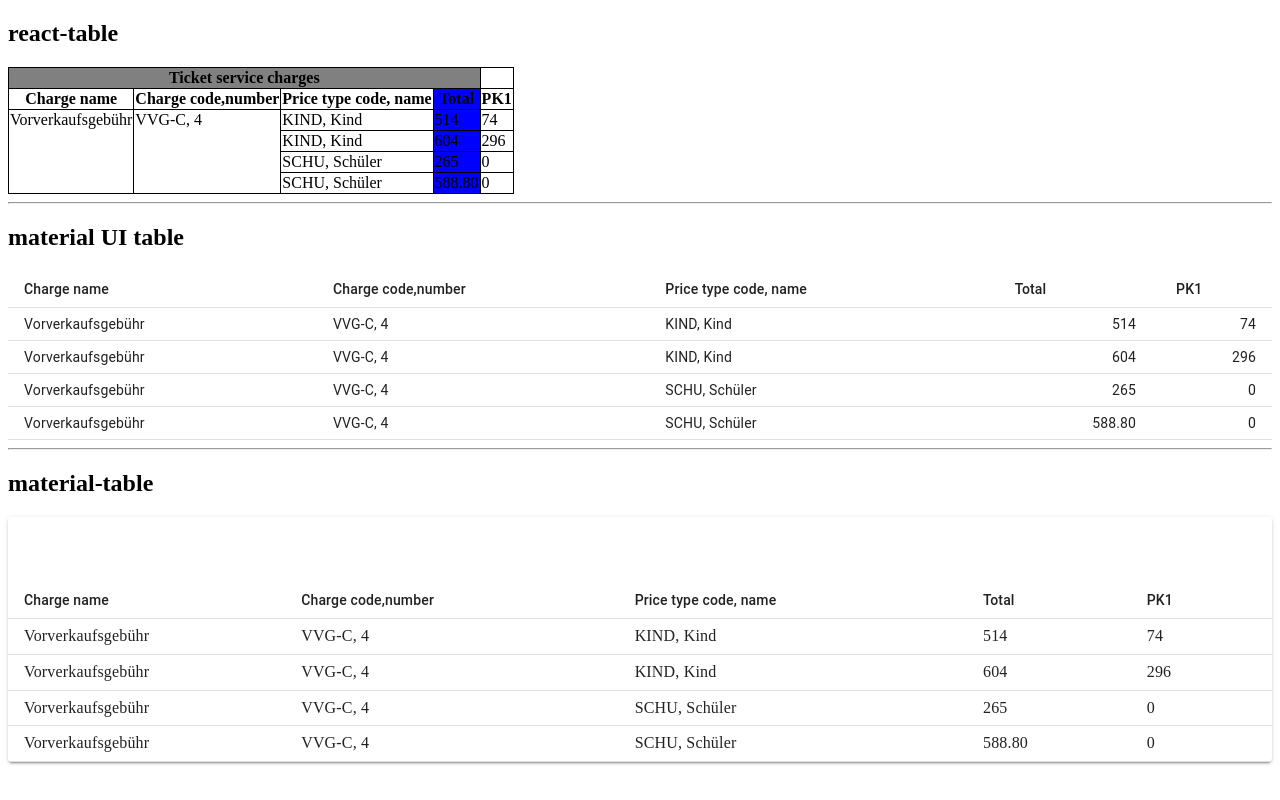
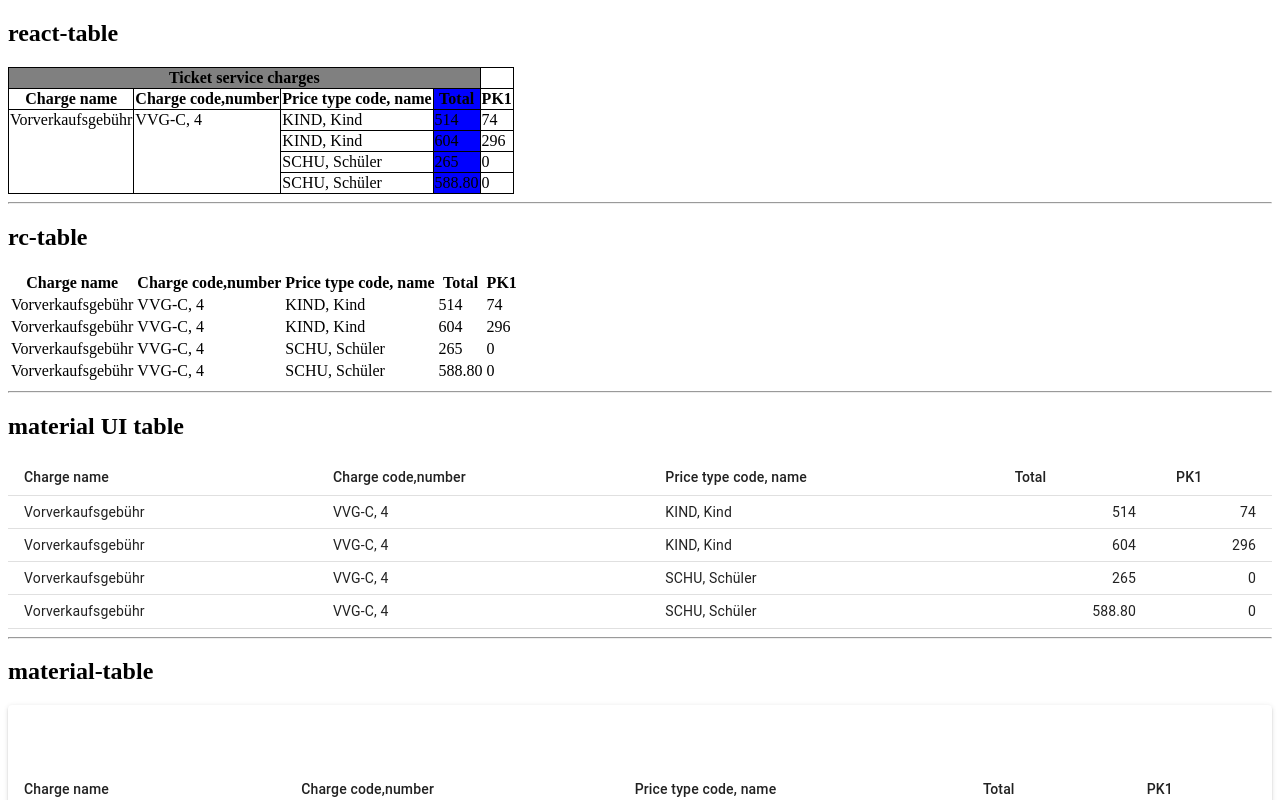
Before and after one commit to nenadbugaric/tables, a React (Create React App) app: page / in a window 1280 px wide. Shown: the top 800 px of the page. Built offline with nearby package versions, Linux system fonts and the light colour scheme.

Commit message:
rc-table | basic usage

```diff
--- a/package.json
+++ b/package.json
@@ -14,6 +14,7 @@
     "@types/react-dom": "^16.9.8",
     "@types/react-table": "^7.0.19",
     "material-table": "^1.66.0",
+    "rc-table": "^7.8.6",
     "react": "^16.13.1",
     "react-dom": "^16.13.1",
     "react-scripts": "3.4.1",
--- a/src/index.tsx
+++ b/src/index.tsx
@@ -1,6 +1,7 @@
 import React from 'react';
 import ReactDOM from 'react-dom';
 
+import RcTable from "./tables/rc-table";
 import ReactTable from './tables/react-table'
 import MaterialTable from "./tables/material-table";
 import MaterialUITable from "./tables/material-ui-table";
@@ -10,6 +11,9 @@ ReactDOM.render(
     <ReactTable />
     <hr />
 
+    <RcTable />
+    <hr />
+
     <MaterialUITable />
     <hr />
 
--- /dev/null
+++ b/src/tables/rc-table/index.jsx
@@ -0,0 +1,36 @@
+import React from 'react';
+import Table from 'rc-table';
+
+import data from '../rows';
+
+export default function RcTable() {
+  const config = [
+    {
+      title: "Charge name",
+      dataIndex: "chargeName",
+    },
+    {
+      title: "Charge code,number",
+      dataIndex: "chargeCode",
+    },
+    {
+      title: "Price type code, name",
+      dataIndex: "priceType",
+    },
+    {
+      title: "Total",
+      dataIndex: "total",
+    },
+    {
+      title: "PK1",
+      dataIndex: "pk1",
+    }
+  ];
+
+  return (
+    <div>
+      <h2>rc-table</h2>
+      <Table rowKey="uuid" columns={config} data={data} />
+    </div>
+  );
+}
```
Also changed, not shown: 1 other file (tests, documents, lock files or other folders).
